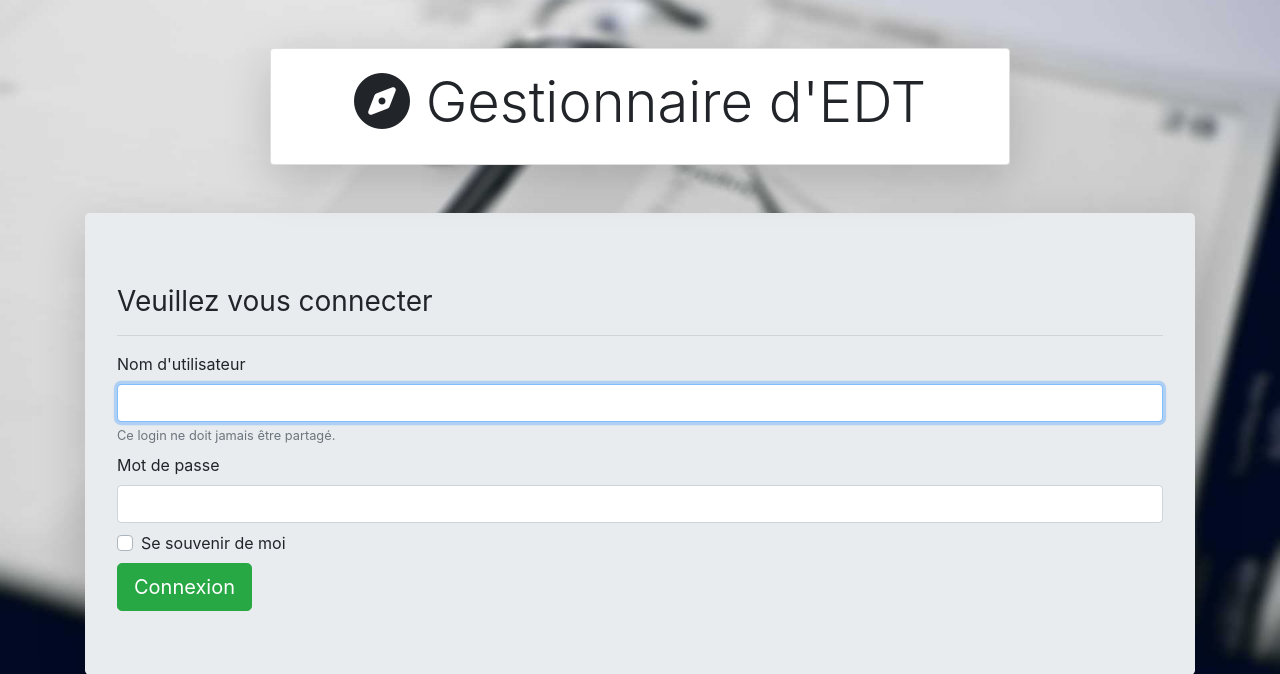
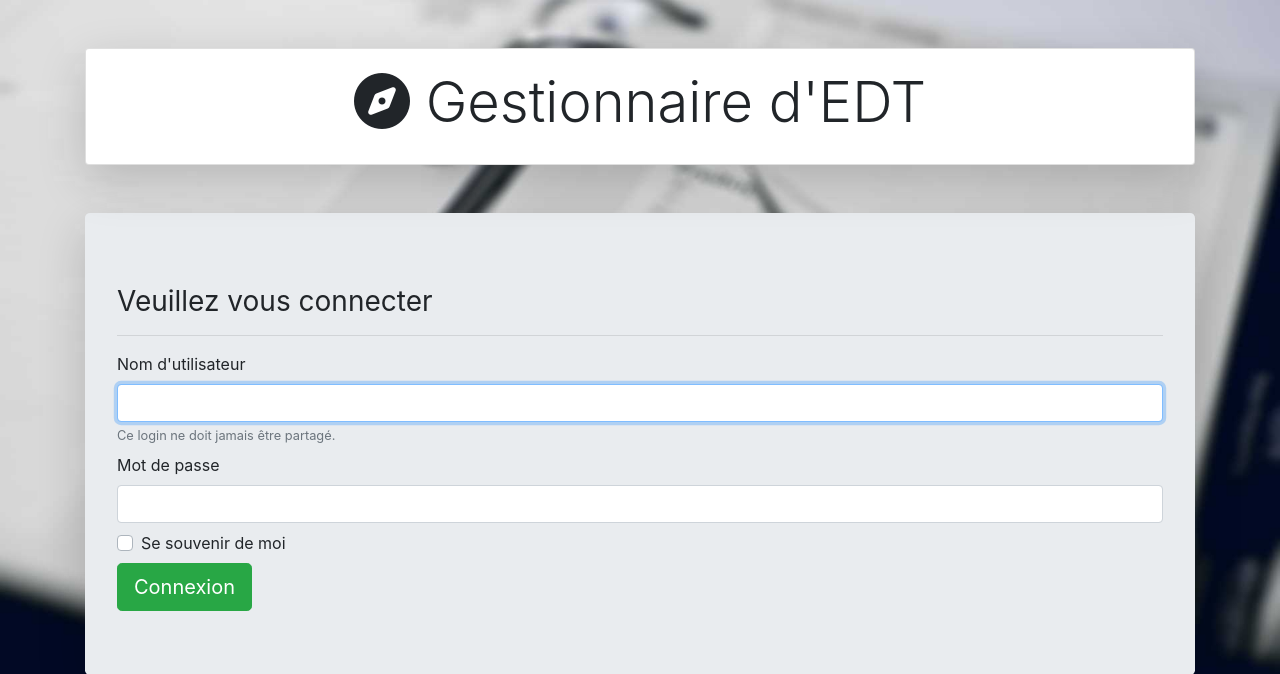
Before and after one commit to sachahjkl/edt, a Symfony app: template templates/security/login.html.twig in a window 1280 px wide. Shown: the top 674 px of the page. Run offline with Twig, Linux system fonts and the light colour scheme; the template is opened without the code that fills it, so the values that code supplies are empty; some libraries are stand-ins or nearby versions.

Commit message:
updated login title

```diff
--- a/templates/security/login.html.twig
+++ b/templates/security/login.html.twig
@@ -6,7 +6,7 @@
 {% block body %}
     {{ include('imports/_font_awesome.html.twig') }}
     <div class="container">
-        <div class="card shadow-lg mt-5 col-8 mx-auto">
+        <div class="card shadow-lg mt-5 mx-auto">
             <div class="card-body">
                 <div class="row">
                     <h1 class="col display-4 text-center align-self-center"><i class="fas fa-compass"></i> Gestionnaire
```
